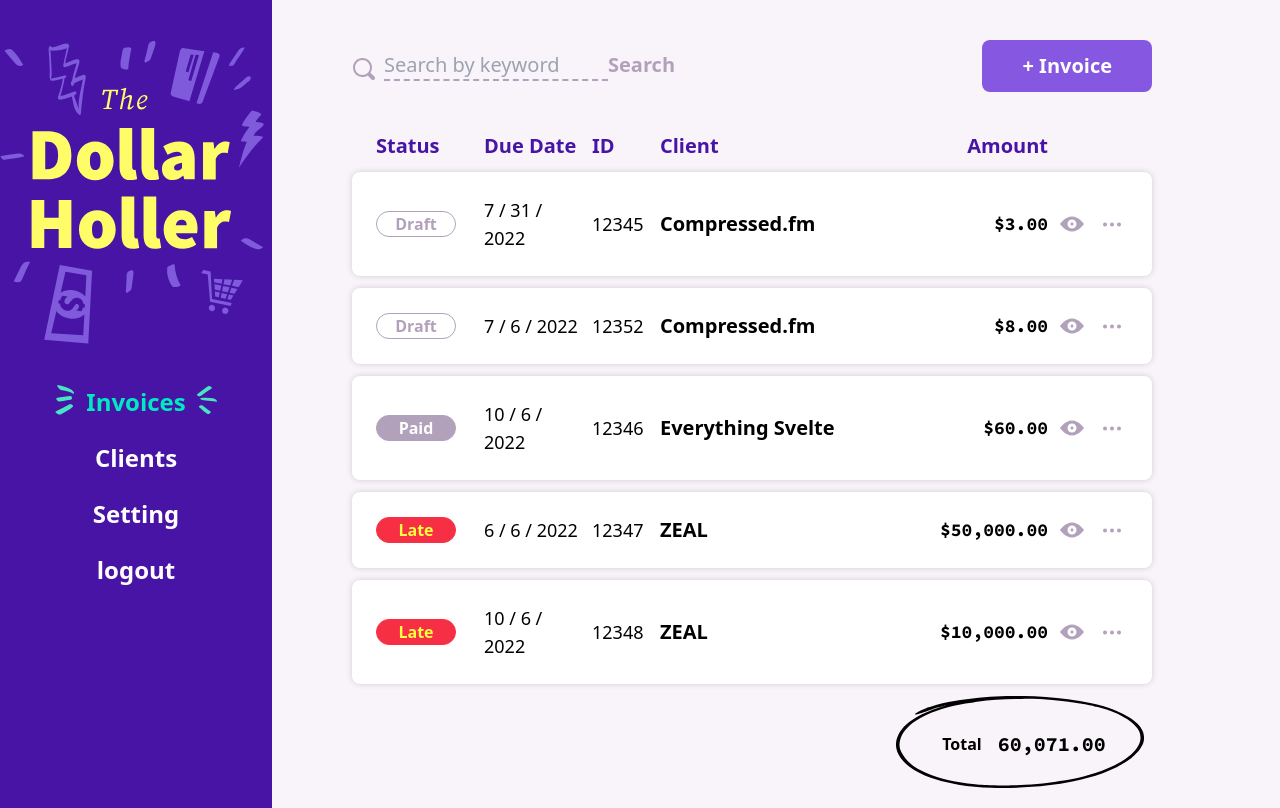
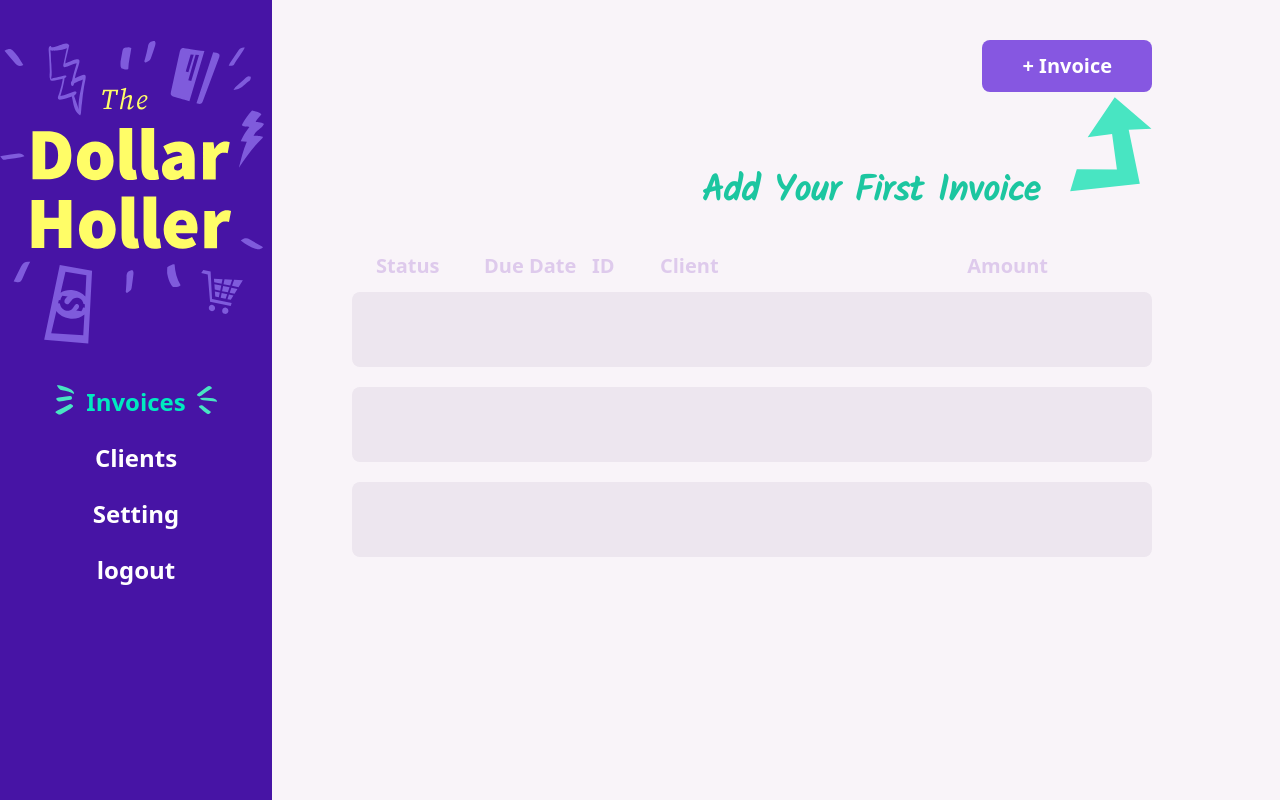
Before and after one commit to crazyH0b0/svelte-invoice, a SvelteKit app: page /invoices in a window 1280 px wide. Built offline with nearby package versions, Linux system fonts and the light colour scheme.

Commit message:
add blank state view

```diff
--- /dev/null
+++ b/src/lib/components/BlankRow.svelte
@@ -0,0 +1 @@
+<div class="block h-[75px] rounded-lg bg-prim mb-5" />
--- a/src/lib/stores/InvoiceStore.ts
+++ b/src/lib/stores/InvoiceStore.ts
@@ -4,5 +4,6 @@
 export const invoices = writable<Invoice[]>([]);
 
 export const loadInvoices = async () => {
-  invoices.set(data.invoices);
+  invoices.set([]);
+  // invoices.set(data.invoices);
 }
--- a/src/routes/(dashboard)/invoices/+page.svelte
+++ b/src/routes/(dashboard)/invoices/+page.svelte
@@ -22,7 +22,11 @@
   md:flex-row
   items-start md:items-center justify-between lg:mb-10"
 >
-  <Search />
+  {#if $invoices.length > 0}
+    <Search />
+  {:else}
+    <div />
+  {/if}
   <div>
     <button
       class=" relative whitespace-nowrap rounded-lg bg-lavenderIndigo
@@ -33,12 +37,12 @@
   </div>
 </div>
 
-<InvoiceRowHeader />
 {#if $invoices === null}
   Loading...
 {:else if $invoices.length <= 0}
   <BlankState />
 {:else}
+  <InvoiceRowHeader className="text-daisyBush" />
   {#each $invoices as invoice}
     <InvoiceRow {invoice} />
   {/each}
--- /dev/null
+++ b/src/routes/(dashboard)/invoices/BlankState.svelte
@@ -0,0 +1,21 @@
+<script lang="ts">
+  import BlankRow from '$lib/components/BlankRow.svelte';
+  import InvoiceRowHeader from './InvoiceRowHeader.svelte';
+</script>
+
+<div>
+  <div class="-mt-8 md:-mt-6 lg:-mt-14">
+    <h2
+      class="mb-10 bg-arrowLeftUp bg-left bg-no-repeat pt-24 pl-24 text-left font-handwriting text-2xl font-bold text-caribbeanGreen md:bg-arrowRightUp md:bg-right md:pl-0 md:pr-28 md:text-right md:text-4xl"
+    >
+      Add Your First Invoice
+    </h2>
+  </div>
+  <!-- invoice header -->
+  <InvoiceRowHeader className="text-fog" />
+
+  <!-- blank rows -->
+  <BlankRow />
+  <BlankRow />
+  <BlankRow />
+</div>
--- a/src/routes/(dashboard)/invoices/InvoiceRowHeader.svelte
+++ b/src/routes/(dashboard)/invoices/InvoiceRowHeader.svelte
@@ -1,5 +1,9 @@
+<script lang="ts">
+  export let className = '';
+</script>
+
 <div>
-  <div class=" invoice-table table-header text-daisyBush hidden lg:grid">
+  <div class={`${className} invoice-table table-header  hidden lg:grid`}>
     <h3>Status</h3>
     <h3>Due Date</h3>
     <h3>ID</h3>
```
